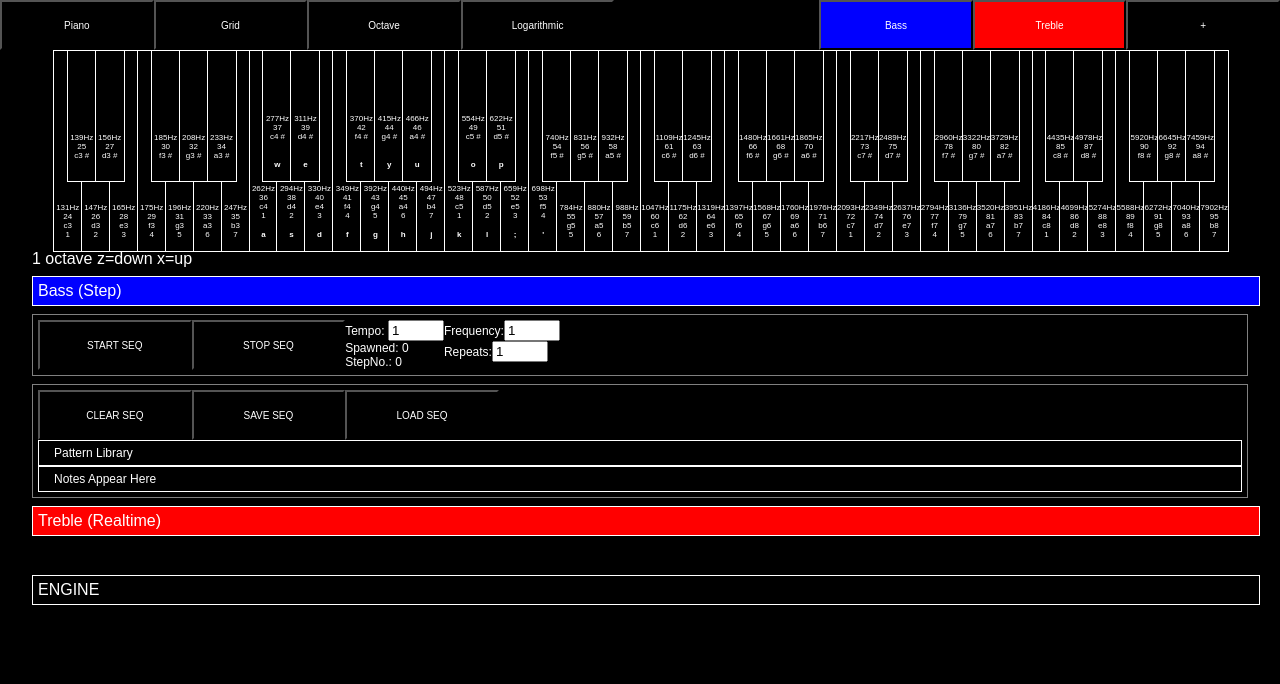
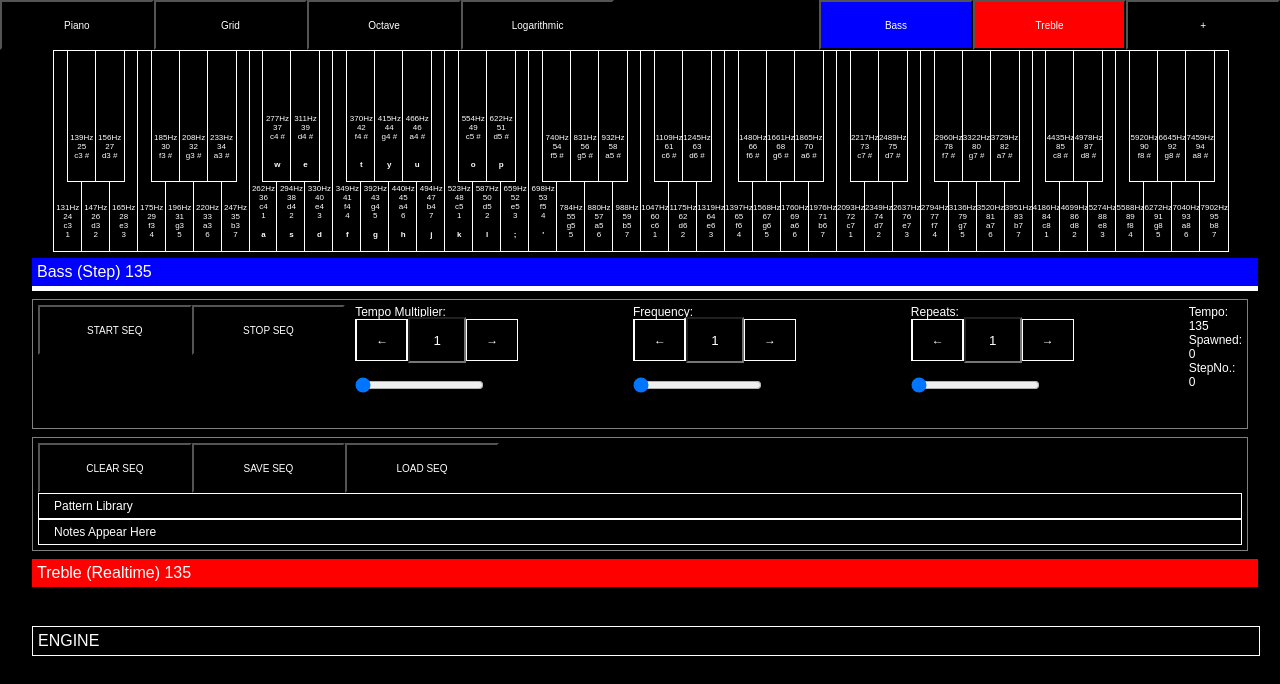
Before and after one commit to BorkleX01/arpocalypse_v667, a React app: page / in a window 1280 px wide. Both pictures are taken after a click on the button "Bass". Shown: the top 684 px of the page. Built offline with nearby package versions, Linux system fonts and the light colour scheme.

Commit message:
Keyboard shortcuts Custom Spinner component

```diff
--- a/src/Engine/Engine.css
+++ b/src/Engine/Engine.css
@@ -5,6 +5,7 @@ html{
 .App{
 
 }
+
 .engine {
     width: 95%;
     margin: 0 auto;
@@ -27,7 +28,9 @@ html{
     padding: 5px;
     border: 0.25px solid grey;
     display: flex;
-    flex-flow: row wrap
+    flex-flow: row wrap;
+    flex: 1 1;
+
 }
 
 button {
@@ -50,4 +53,6 @@ button {
 }
 
 .slider {
+    padding: 0 0;
+    margin: 2vh 0;
 }
--- a/src/Engine/Engine.js
+++ b/src/Engine/Engine.js
@@ -2,6 +2,7 @@ import React, { Component } from 'react'
 import './Engine.css'
 import { EngineContext } from './EngineContext'
 import { Keyboard } from '../Keyboard';
+import Spinner from '../Widgets/Spinner'
 
 class Engine extends Component {
   constructor(props) {
@@ -9,7 +10,7 @@ class Engine extends Component {
     this.state = {
       gain : 0.10,
       part: 1000,
-      sustain: 3,
+      sustain: 1,
       tempo: 135,
       timer: 0,
       engineOn: false,
@@ -53,8 +54,9 @@ class Engine extends Component {
 
     this.state.playNote = this.createOsc
 
-    this.slideTempo = (e, o) => {
-      let val = e.target.value;
+    this.slideTempo = (v) => {
+      let val = +v;
+      console.log('Engine Tempo change: ' + val);
       this.setState({tempo : val})
     }
 
@@ -85,22 +87,22 @@ class Engine extends Component {
 
         <div className='engine'>
           <div className='key-inner ins-header' onClick={this.engineHeaderClick}>ENGINE</div>
-          <div className='panel' style={{display: this.state.panelVis ? 'block':'none' }} >
-            <div className='control'>
+          <div className='panel' style={{display: this.state.panelVis ? 'flex':'none' }} >
+            <div className='pane'>
               <button onClick={this.startEngine}>Engine {this.state.engineOn ? 'On' : 'Off' }</button>
             </div>
-            <div className='control'>
+            <div className='pane'>
               Tempo:
-              <input type="number" min='0' max="400" value={this.state.tempo} className="input" onChange={this.slideTempo} step='1' />
-              <input type="range" min='0' max="400" value={this.state.tempo} className="slider" onChange={this.slideTempo} step='1' />
+              <Spinner type="number" min='0' max="400" value={this.state.tempo} onChange={this.slideTempo} step='1' />
+
             </div>
-            <div className='control'>
+            <div className='pane'>
               Gain: {this.state.gain}
-              <input type="range" min="0.01" max="1" value={this.state.gain} className="slider" onChange={this.slideGain}  step='0.01'/>
+              <Spinner type="range" min="0.01" max="1" value={this.state.gain} className="slider" onChange={this.slideGain}  step='0.01'/>
             </div>
-            <div className='control'>
+            <div className='pane'>
               Sustain: {this.state.sustain}
-              <input type="range" min="0.01" max="3" value={this.state.sustain} className="slider" onChange={this.slideSustain}  step='0.01'/>
+              <Spinner type="range" min="0.01" max="3" value={this.state.sustain} className="slider" onChange={this.slideSustain}  step='0.01'/>
             </div>
           </div>
         </div>
--- a/src/Keyboard/Keyboard.js
+++ b/src/Keyboard/Keyboard.js
@@ -5,6 +5,7 @@ import { Role }  from '../Role'
 import { EngineContext } from '../Engine/EngineContext'
 import { Keys } from '../Keys'
 import {qwertyClavier, octavePager}  from './LocalKeyboard'
+import Spinner from '../Widgets/Spinner'
 
 class Keyboard extends Component {
   constructor(props){
@@ -95,13 +96,16 @@ class Keyboard extends Component {
     }
 
     this.roleListener = (v, i, mode, ...rest) => {
-      if(rest.includes('load')){
+      if(rest.includes('load'))
+      {
         this.setState(state => {
           state[mode].notes = v
           state[mode].queue = i
           return state
         })
-      } else {
+      }
+      else
+      {
         this.setState(state=>{
           state[mode].notes.splice(i,1)
           state[mode].queue.splice(i,1)
@@ -116,14 +120,25 @@ class Keyboard extends Component {
     }
 
     this.modeClick = (e) => {
-
       this.setState({mode: e.target.id})
+      this.roleRef[this.state.mode].current.setState({active: false})
       if(this.state.mode === e.target.id){
-        this.roleRef[e.target.id].current.setState({visible: !this.roleRef[e.target.id].current.state.visible})
+        this.roleRef[e.target.id].current.setState({visible: !this.roleRef[e.target.id].current.state.visible, active: true})
+      }else{
+        this.roleRef[e.target.id].current.setState({active: true})
       }
     }
 
+    this.startSequencer = () => {
+      let role = this.roleRef[this.state.mode].current;
+      role.setState({scheduleStart: !role.state.scheduleStart})
+    }
+
     document.onkeypress = (e) => {
+      if(e.key === ' '){
+        this.startSequencer()
+      }
+
       if(e.key === octavePager[0] || e.key === octavePager[1] ){
         let pageTurn = this.state.octavePage + (e.key === octavePager[0] ? -1 : +1)
         let page = pageTurn*12 + this.props.range[0]
@@ -140,12 +155,16 @@ class Keyboard extends Component {
       console.log('add new sequencer');
     }
   }
+
   componentDidMount(){
-    this.mapButtons(this.props.range[0])
+    this.roleRef[this.state.mode].current.setState({active: true})
+    this.mapButtons(this.state.octavePage*12 + this.props.range[0])
   }
+
   componentDidUpdate(){
     this.mapButtons(this.state.octavePage*12 + this.props.range[0])
   }
+
   render() {
     return Object.keys(this.state.keyObj).length > 0 && (
       <EngineContext.Consumer>
@@ -182,8 +201,6 @@ class Keyboard extends Component {
 		   )))}
 
               <div className='instruments'>
-                <div>{this.state.octavePage} octave z=down x=up </div>
-
                 <Role
                   ref = {this.roleRef('bass')}
                   modeClick={this.modeClick}
--- a/src/Keyboard/LocalKeyboard.js
+++ b/src/Keyboard/LocalKeyboard.js
@@ -1,4 +1,4 @@
-var qwertyGrid = ["q", "w", "e", "r", "t", "y", "u", "i", "o", "p", "a", "s", "d", "f", "g", "h", "j", "k", "l"]
+var qwertyTransport = [" "]
 var qwertyClavier = ["a", "w", "s", "e", "d", "f", "t", "g", "y", "h", "u", "j", "k", "o", "l", "p", ";", "'"]
 var octavePager =["z", "x"]
 export {qwertyClavier, octavePager}
--- a/src/Role/Role.css
+++ b/src/Role/Role.css
@@ -1,7 +1,25 @@
 .role {
     display: block;
     width: 100%;
-    margin: 1vh auto
+    margin: 1vh auto;
+}
+
+.role > .key-inner {
+    border: none;
+}
+.role.active > .ins-header {
+    border-bottom: 5px solid white;
+}
+
+.role.active:hover > .ins-header {
+    border-bottom: 5px solid white;
+}
+.role.inactive > .ins-header {
+    border-bottom: none;
+}
+
+.role:hover > .ins-header {
+    border-bottom: 5px solid darkslategray;
 }
 
 .note-collection, .sequence-collection {
@@ -16,6 +34,11 @@
 
 }
 
+.input[type=number]::-webkit-textfield-decoration-container {
+  border: 1px #ccc solid;
+  background: #efefef;
+
+}
 
 .role-edit {
     text-align: center;
@@ -30,7 +53,7 @@
 
 .role-edit.bass button {
     background: blue;
-        color: white;
+    color: white;
 }
 
 .role-edit.treble button {
@@ -39,9 +62,32 @@
         color: white;
 }
 
+.pane {
+    display: flex;
+    flex-flow: column wrap;
+    flex: 1 1 150px;
+
+}
+
+.label {
+    display: block;
+
+}
+
+.transport {
+    padding-right: 10px;
+}
+
 .read-outs {
-    display: block;
+    display: flex;
+    flex-flow: column wrap;
 }
+
+.read-outs > .figures {
+}
+
+.read-outs > .label{
+ }
 
 .ins-header{
     padding: 5px;
--- a/src/Role/Role.js
+++ b/src/Role/Role.js
@@ -14,7 +14,10 @@ class Role extends Component {
     this.state = {
       noteOn : -1,
       visible : false,
-      clips: []
+      clips: [],
+      currentTempo: this.props.tempo,
+      active: false,
+      scheduleStart: false
     }
 
     this.doToNote = (e) => {
@@ -59,10 +62,14 @@ class Role extends Component {
     }
   }
 
+  componentDidUpdate(){
+  }
   render() {
     return(
-      <div className={`role ${this.props.module} `}>
-        <div id={this.props.module} onClick={this.props.modeClick} className='key-inner ins-header'>{`${this.props.module} ${this.props.realTime ? '(Realtime)' : '(Step)'}`}</div>
+      <div className={`role ${this.props.module} ${this.state.active ? 'active' : 'inactive'}`}>
+        <div id={this.props.module} onClick={this.props.modeClick} className='key-inner ins-header'>
+          {`${this.props.module} ${this.props.realTime ? '(Realtime)' : '(Step)'} ${this.props.tempo} `}
+        </div>
         <div className='ins' style={{display : this.state.visible ? 'block' : 'none'}}>
           <Transport
             ref={this.transportRef}
@@ -71,6 +78,7 @@ class Role extends Component {
             seq={this.props.seq}
             cue={this.props.cue}
             play={this.play}
+            start={this.state.scheduleStart}
             type={this.props.realTime ? 'realtime' : 'step'}/>
 
           <div className='panel'>
@@ -81,11 +89,13 @@ class Role extends Component {
               clear={this.clear}
               seq={this.props.seq}
               cue={this.props.cue}
+              recTempo={this.props.tempo}
               clipListener={this.clipListener}/>
 
             <div className='sequence-collection'>
               { this.state.clips.length > 0 ?
-                this.state.clips.map((o, i)=>
+                this.state.clips
+                .map((o, i)=>
                      <div key={i} className={'sequence-edit'} id={this.props.module+'Clip'+i}>
                        <button id={i} value={i} onClick={this.doToClip}>{i}</button>
                      </div>)
@@ -95,7 +105,8 @@ class Role extends Component {
             </div>
             <div className='note-collection'>
               {this.props.seq.length > 0 ?
-         this.props.seq.map((o, i) =>
+               this.props.seq
+               .map((o, i) =>
                     <div key={i} className={'role-edit'} id={this.props.module+i}>
                       <button id={i} value={o} onClick={this.doToNote}>{o}</button>
                     </div>)
--- a/src/Sequence/StepSequencer.js
+++ b/src/Sequence/StepSequencer.js
@@ -1,5 +1,5 @@
 import React,  { Component } from 'react'
-
+import Spinner from '../Widgets/Spinner'
 
 class Transport extends Component{
   constructor(props){
@@ -27,17 +27,18 @@ class Transport extends Component{
 
 
     this.startSequencer = () => {
-      startTime = 0;
+      let period = 60000/this.props.tempo/this.state.tempoMultiplier;
       this.setState({scheduleRestart: false})
       let seqTimer = setInterval(() => {
         if(seqTimerBuffer.indexOf(seqTimer) === -1) seqTimerBuffer.push(seqTimer);
-        this.state.seqType === 'realtime' ? !this.state.isPlaying ? playRT() : console.log('trigger') : procNotes();
+        this.state.seqType === 'realtime' ? !this.state.isPlaying ? playRT() : ()=>{} : procNotes();
         this.setState({timers : seqTimerBuffer.length, timer: startTime, isPlaying: true})
-      }, 60000/this.props.tempo/this.state.tempoMultiplier)
+      }, +period)
     }
 
     var playRT = () => {
       this.props.cue.map(( o, i) => {
+        let period = i > 0 ? o/this.state.tempoMultiplier : 0;
         let rtTimer = setTimeout(()=>{
           if(rtTimerBuffer.indexOf(rtTimer) === -1) rtTimerBuffer.push(rtTimer)
           procNotes();
@@ -47,7 +48,7 @@ class Transport extends Component{
             startTime = 0;
           }
           this.setState({timers : rtTimerBuffer.length + seqTimerBuffer.length, timer: startTime});
-        }, i > 0 ? o/this.state.tempoMultiplier : 0)
+        }, period)
       })
       this.setState({isPlaying: true});
 
@@ -74,30 +75,54 @@ class Transport extends Component{
       props.delete(o.value)
     }
 
-    this.tempoMultiplier = (e) => {
+    this.tempoMultiplier = (v) => {
       this.stopSequencer()
-      let val = +e.target.value
+      let val = +v
       this.setState({scheduleRestart: this.state.isPlaying, tempoMultiplier: val})
     }
 
   }
+
   componentDidUpdate(){
     if (this.state.scheduleRestart){this.startSequencer()}
   }
+
+  componentWillReceiveProps(newProps){
+    if(newProps.start !== this.props.start){
+      console.log('start seq');
+      console.log(this.state.isPlaying);
+      this.state.isPlaying ? this.stopSequencer() : this.startSequencer()
+
+    }
+    if(newProps.tempo !== this.props.tempo){
+      this.tempoMultiplier(this.state.tempoMultiplier)
+    }
+  }
   render(){
-    return(<div className='panel '>
-           <button onClick={this.startSequencer}>START SEQ</button>
-           <button onClick={this.stopSequencer}>STOP SEQ</button>
-           <div className='read-outs'>
-           Tempo: <input type="number" min='1' max="16" value={this.state.tempoMultiplier} className="slider" onChange={this.tempoMultiplier} step={1} /><br/>
-           Spawned: {this.state.timers}<br/>
-           StepNo.: {this.state.timer}<br/>
-           </div>
-           <div className='read-outs'>
-           Frequency:<input type="number" min='1' max="16" value={this.state.tempoMultiplier} className="slider" onChange={this.tempoMultiplier} step={1} /><br/>
-           Repeats:<input type="number" min='1' max="16" value={this.state.tempoMultiplier} className="slider" onChange={this.tempoMultiplier} step={1} /><br/>
-           </div>
+    return(<div className='panel'>
+             <div className="transport">
+               <button onClick={this.startSequencer}>START SEQ</button>
+               <button onClick={this.stopSequencer}>STOP SEQ</button>
+             </div>
+             <div className="pane">
+               <div className="label">Tempo multiplier:</div>
+               <Spinner min='1' max="16" value={this.state.tempoMultiplier} onChange={this.tempoMultiplier} step={1} /><br/>
+             </div>
+             <div className="pane">
+               <div className="label">Frequency:</div>
+               <Spinner min='1' max="16" value={this.state.tempoMultiplier} onChange={this.tempoMultiplier} step={1} /><br/>
+             </div>
+             <div className="pane">
+               <div className="label">Repeats:</div>
+               <Spinner min='1' max="16" value={this.state.tempoMultiplier} onChange={this.tempoMultiplier} step={1} /><br/>
+             </div>
+             <div className='read-outs'>
+               <div className="label">Tempo: </div><div className="figures">{this.props.tempo}</div>
+               <div className="label">Spawned: </div><div className="figures">{this.state.timers}</div>
+               <div className="label">StepNo.: </div><div className="figures">{this.state.timer}</div>
+             </div>
            </div>)
+
   }
 }
 
--- a/src/Sequence/Storage.js
+++ b/src/Sequence/Storage.js
@@ -11,7 +11,7 @@ class SaveSequence extends Component{
         let clip = [];
         let thisSeq = this.props.seq;
 
-        thisSeq.map((o,i)=>clip.push([this.props.seq[i], this.props.cue[i]]))
+        thisSeq.map((o,i)=>clip.push([this.props.seq[i], this.props.cue[i], this.props.recTempo]))
 
         this.setState(state => {state.clips = [...state.clips, clip]
                                 this.props.clipListener()
--- /dev/null
+++ b/src/Widgets/Spinner.js
@@ -0,0 +1,95 @@
+import React,  { Component } from 'react'
+import './widgets.css'
+
+export default class Spinner extends Component{
+  constructor(props){
+    super()
+    this.state = {
+      value: (o)=>{},
+      step: 1,
+      min: 1,
+      max: 10,
+      onChange: (e)=>{},
+    }
+
+    this.props = props;
+    Object.assign(this.state, this.props)
+
+    this.arrowClick = (e) => {
+      let inc = e.currentTarget.id === 'left' ? -1 * this.state.step : +1 * this.state.step;
+      this.setState({value: +this.state.value + inc})
+      this.onChange(+this.state.value + inc)
+    }
+
+    this.slideDrag = (e) => {
+      let val = +e.currentTarget.value
+      this.setState({value: val})
+      this.onChange(val)
+    }
+
+    this.formClick = (e) => {
+      this.setState({value : ''})
+    }
+    var valStr = '';
+    this.formKeypress = (e) => {
+
+      if(e.key !== 'Enter' && e.key !== 'Backspace' ) {
+        let val = this.state.value+''+e.key
+        if (!isNaN(+val) && +val !== 0){
+          this.setState({value : +val})
+          valStr = val;
+        }
+      }
+      else if (e.key === 'Backspace')
+      {
+
+        valStr  = valStr.slice(0, -1)
+        this.setState({value: valStr})
+      }
+      else if (e.key === 'Enter')
+      {
+        this.setState({value: +valStr})
+        this.onChange(+valStr)
+      }
+      else
+      {
+        e.preventDefault()
+      }
+    }
+
+    this.onChange = (v) => {
+      if(!isNaN(+v)){
+        this.props.onChange(+v)
+      }
+    }
+  }
+  render(){
+    return(<div className="control">
+             <div className="spinner">
+               <div className="arrows" id={'left'} onClick={this.arrowClick}>
+                 <div className="icon">&larr;</div>
+               </div>
+               <div className="form">
+                 <input
+                   onClick={this.formClick}
+                   onKeyDown={this.formKeypress}
+                   value={this.state.value}
+                   onChange={this.onChange}
+                 />
+               </div>
+               <div className="arrows" id={'right'} onClick={this.arrowClick}>
+                 <div className="icon">&rarr;
+                 </div>
+               </div>
+             </div>
+             <input type="range"
+                    min={this.state.min}
+                    max={this.state.max}
+                    value={this.state.value}
+                    className="slider"
+                    onChange={this.slideDrag}
+                    step={this.state.step} />
+           </div>
+          )
+  }
+}
--- /dev/null
+++ b/src/Widgets/widgets.css
@@ -0,0 +1,44 @@
+.spinner {
+    display: flex;
+    justify-content: space-between;
+    width: 50px;
+    height: 40px;
+    border: 0.5px solid currentColor;
+    align-items: center;
+    user-select: none;
+}
+
+.spinner .icon {
+}
+
+.spinner .form {
+    flex-basis: 33%;
+    flex-grow: 0;
+    flex-shrink: 0;
+    text-align: center;
+}
+
+.form input {
+    width: 50px;
+    height: 40px;
+    text-align: center;
+    background: none;
+    color: currentColor;
+}
+
+.arrows {
+    width: 33%;
+    height: 100%;
+    flex: 0 0 50px;
+    border: 0.5px solid currentColor;
+    user-select: none;
+    display: flex;
+    justify-content: center;
+    align-items: center;
+
+}
+
+.arrows:hover {
+    background: white;
+    color: black;
+}
```
Also changed, not shown: src/Keyboard/Keyboard.css (+7 -0 lines), 2 other files (tests, documents, lock files or other folders). Lines whose indentation alone changed are shown as unchanged.
